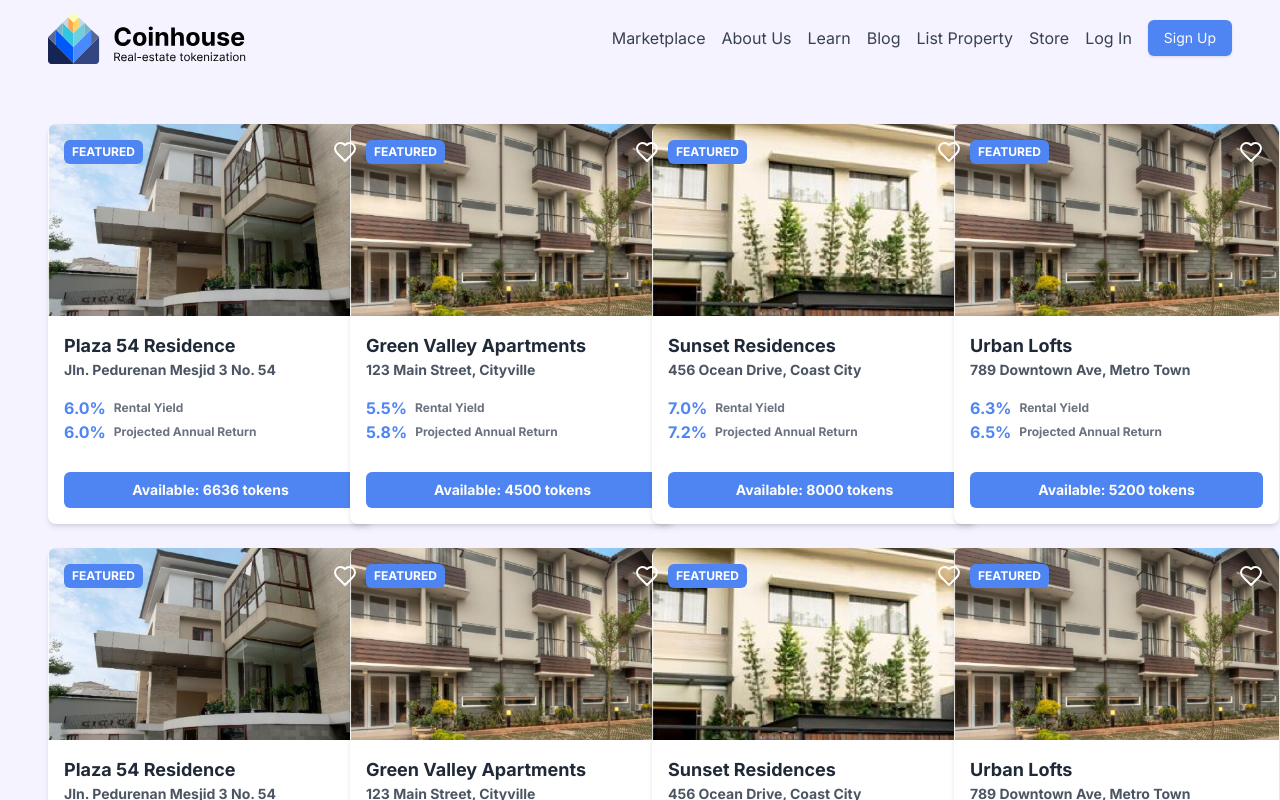
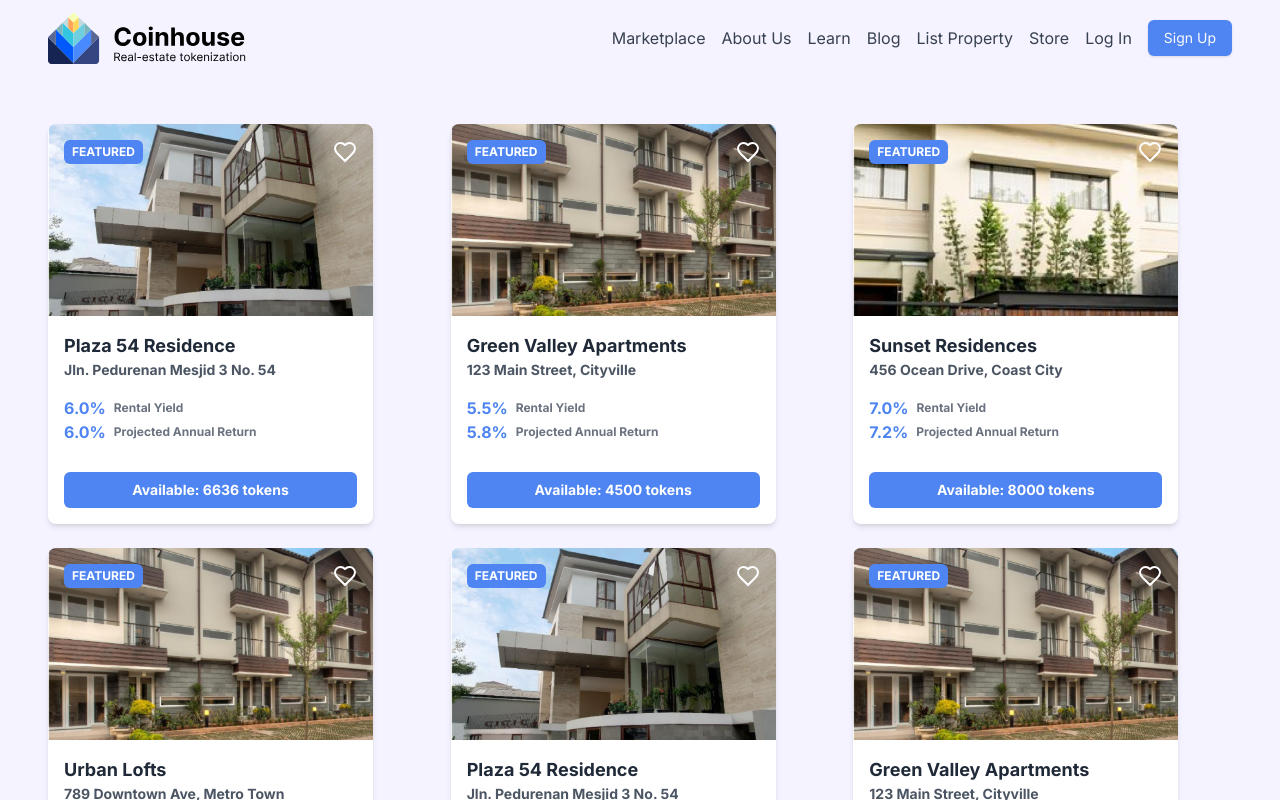
Before and after one commit to valuin/coinhouse, a Next.js app: page /marketplace in a window 1280 px wide. Shown: the top 800 px of the page. Built offline with nearby package versions, Linux system fonts and the light colour scheme.

Commit message:
refactor: marketplace paddings and property tab icon switch

```diff
--- a/app/marketplace/page.tsx
+++ b/app/marketplace/page.tsx
@@ -5,7 +5,7 @@ export default function Marketplace() {
   return (
     <div>
       <section className="bg-violet-50 pb-8 h-auto font-bold space-y-12 text-black flex-col items-center justify-center">
-        <div className="grid pt-12 px-12 grid-cols-1 md:grid-cols-2 lg:grid-cols-4 gap-6">
+        <div className="grid pt-12 px-12 grid-cols-1 md:grid-cols-2 lg:grid-cols-3 2xl:grid-cols-4 gap-14 xl:gap-6">
           {dummyData.map((card: PropertyData) => (
             <MarketCard
               key={card.id}
--- a/components/ui/property-tabs.tsx
+++ b/components/ui/property-tabs.tsx
@@ -9,7 +9,12 @@ interface PropertyTabsProps {
   market: React.ReactNode;
 }
 
-export default function PropertyTabs({ details, financials, documents, market }: PropertyTabsProps) {
+export default function PropertyTabs({
+  details,
+  financials,
+  documents,
+  market,
+}: PropertyTabsProps) {
   return (
     <Tabs defaultValue="details" className="w-full">
       <ScrollArea>
@@ -32,14 +37,14 @@ export default function PropertyTabs({ details, financials, documents, market }:
             value="market"
             className="relative after:absolute after:inset-x-0 after:bottom-0 after:-mb-1 after:h-0.5 hover:text-hero-teal  data-[state=active]:bg-transparent data-[state=active]:shadow-none data-[state=active]:after:bg-hero-teal data-[state=active]:hover:text-hero-teal"
           >
-            <Files className="-ms-0.5 me-1.5 opacity-60" size={16} />
+            <TrendingUp className="-ms-0.5 me-1.5 opacity-60" size={16} />
             Market
           </TabsTrigger>
           <TabsTrigger
             value="documents"
             className="relative after:absolute after:inset-x-0 after:bottom-0 after:-mb-1 after:h-0.5 hover:text-hero-teal  data-[state=active]:bg-transparent data-[state=active]:shadow-none data-[state=active]:after:bg-hero-teal data-[state=active]:hover:text-hero-teal"
           >
-            <TrendingUp className="-ms-0.5 me-1.5 opacity-60" size={16} />
+            <Files className="-ms-0.5 me-1.5 opacity-60" size={16} />
             Documents
           </TabsTrigger>
         </TabsList>
--- a/package.json
+++ b/package.json
@@ -3,7 +3,7 @@
   "version": "0.1.0",
   "private": true,
   "scripts": {
-    "dev": "next dev",
+    "dev": "next dev --turbo",
     "build": "next build",
     "start": "next start",
     "lint": "next lint"
```
